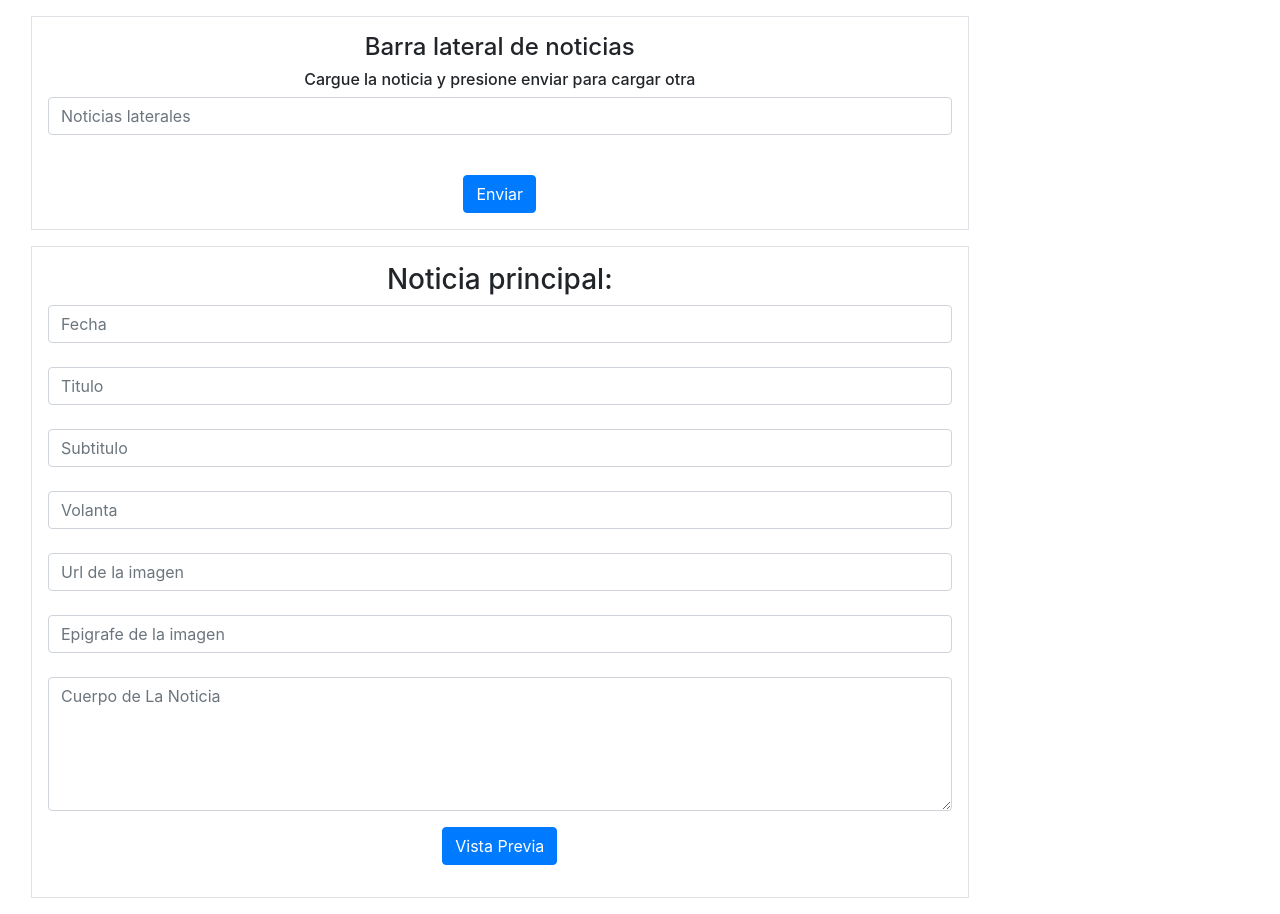
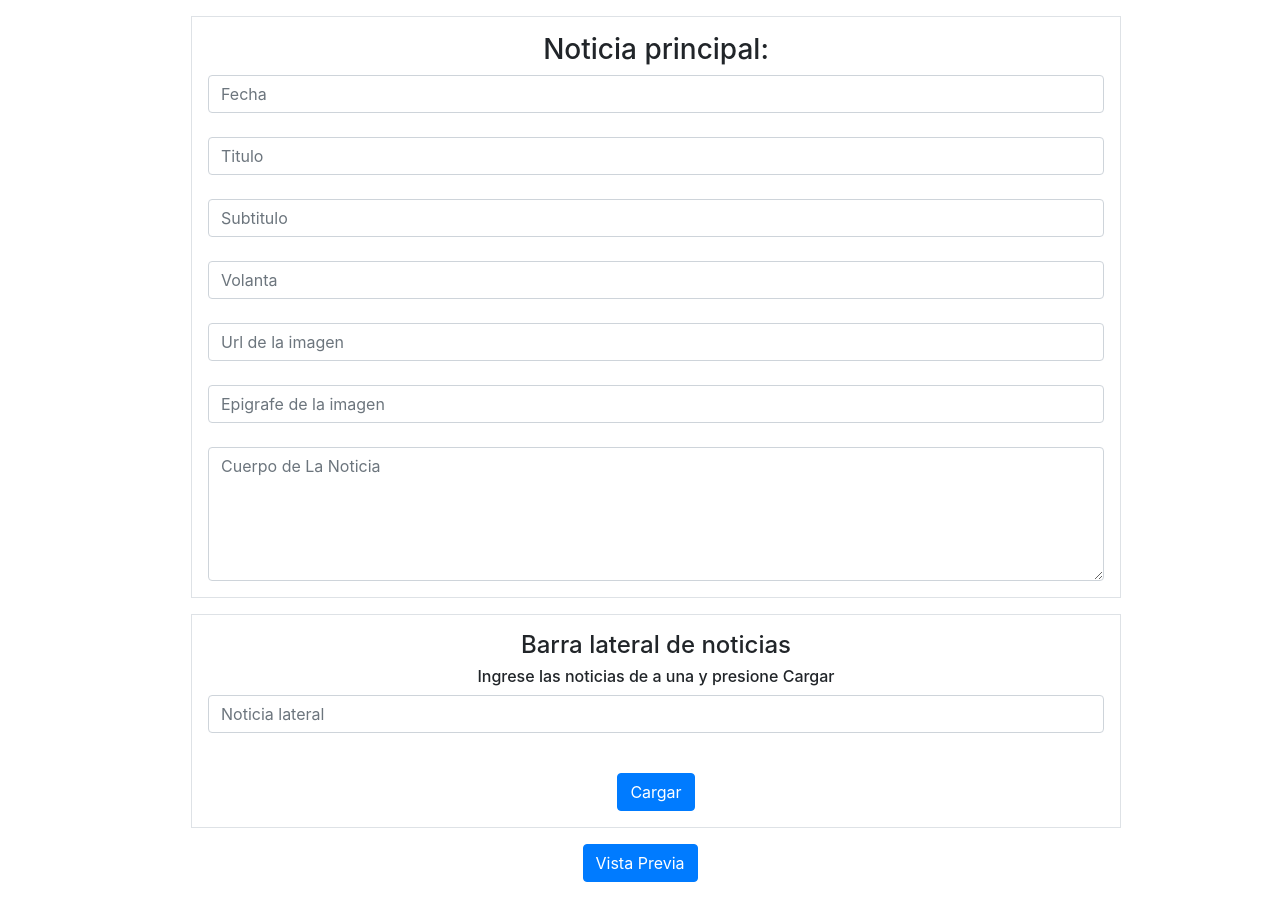
Before and after one commit to killamac/formularioNoticias, a plain HTML site: page index.html in a window 1280 px wide. After the commit the page ends 882 px from the top, so only its background shows below. Drawn offline with nearby package versions, Linux system fonts and the light colour scheme.

Commit message:
Primer Entrega

```diff
--- a/index.html
+++ b/index.html
@@ -18,25 +18,9 @@
 </head>
 <body>
 
-    <div class="container-fluid text-center" id="divFormu">
+    <div class="container-fluid w-75 text-center" id="divFormu">
 
-        <div class="container-fluid border p-3 w-75 m-3" id="divFormLateral">
-
-            <form class="mb-3" id="formNoticiaLateral">
-
-                <h4>Barra lateral de noticias</h4>
-                <h6>Cargue la noticia y presione enviar para cargar otra</h6>
-
-                <input class="form-control" type="text" id="inputNoticiaLateral" placeholder="Noticias laterales"><br>
-
-
-            </form>
-
-          <button class="btn btn-primary" id="enviarLateralButton">Enviar</button>
-
-        </div>
-
-        <div class="container-fluid border m-3 p-3 w-75">
+        <div class="container-fluid border m-3 p-3">
             <h3>Noticia principal: </h3>
 
             <form id="formNoticia">
@@ -58,11 +42,24 @@
 
             </form>
 
-            <div class="container-fluid p-3 w-75">
-                    <button class="btn btn-primary" id="vistaPreviaButton">Vista Previa</button><br>
-            </div>
+        </div>
+
+        <div class="container-fluid border p-3 m-3" id="divFormLateral">
+
+                <form class="mb-3" id="formNoticiaLateral">
+
+                    <h4>Barra lateral de noticias</h4>
+                    <h6>Ingrese las noticias de a una y presione Cargar</h6>
+
+                    <input class="form-control" type="text" id="inputNoticiaLateral" placeholder="Noticia lateral"><br>
+
+                </form>
+
+              <button class="btn btn-primary" id="enviarLateralButton">Cargar</button>
 
         </div>
+
+            <button class="btn btn-primary" id="vistaPreviaButton">Vista Previa</button><br>
 
     </div>
 
--- a/js/main.js
+++ b/js/main.js
@@ -87,11 +87,12 @@ function cargarCuerpo(){
 function guardarNoticiaLateral(){
     var inputNoticiaLateral = document.querySelector('#inputNoticiaLateral');
     var noticiaLateral = inputNoticiaLateral.value;
-    inputNoticiaLateral.value = '';
-    noticiasLaterales.push(noticiaLateral);
-
-    console.log('guardada noticia lateral');
-    console.log(noticiasLaterales);
+    if( noticiaLateral!= null && noticiaLateral.length > 0){
+        inputNoticiaLateral.value = '';
+        noticiasLaterales.push(noticiaLateral);
+        console.log('guardada noticia lateral');
+        console.log(noticiasLaterales);
+    };
 };
 
 var listaLateral = document.querySelector('#listaLateral');
```
